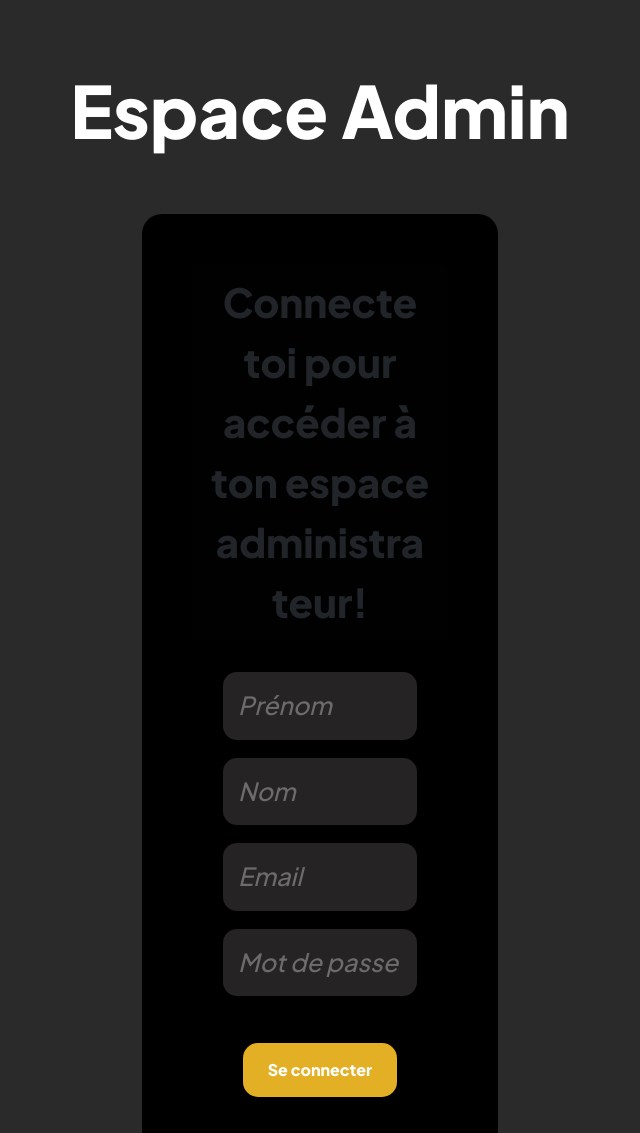
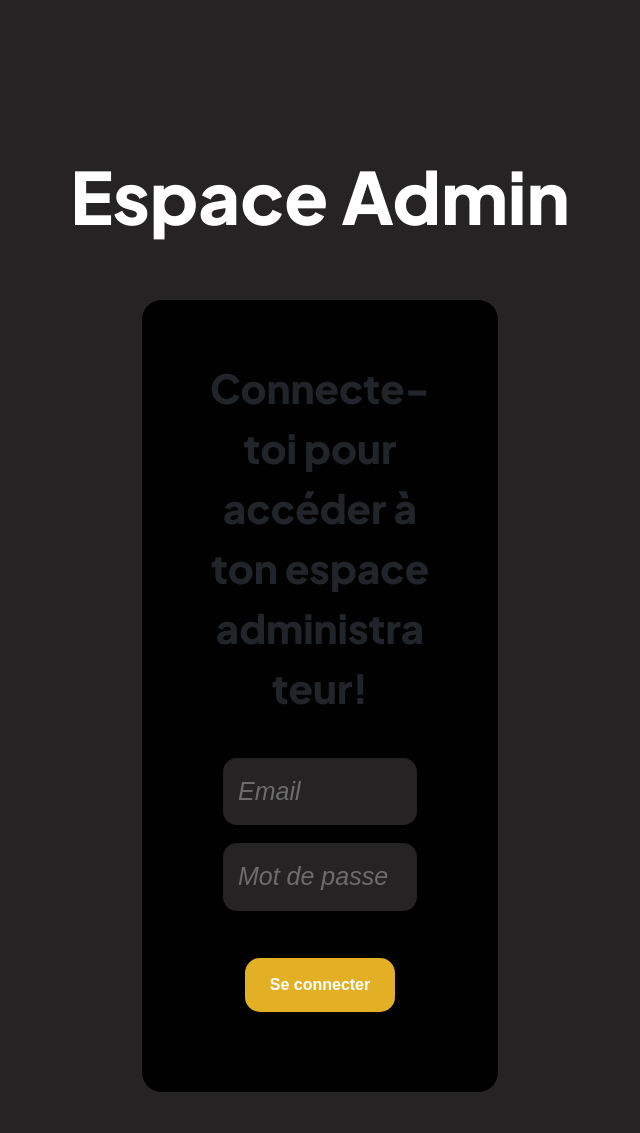
Before and after one commit to Razane1414/SAE301Public, a PHP site: page /SAE301Local/admin/login_admin.php in a window 1280 px wide. Shown: the whole page, without its empty margins (320-960 px from the left). Run offline with PHP 8.4, Linux system fonts and the light colour scheme.

Commit message:
nouvel login

```diff
--- a/admin/espace_admin.php
+++ b/admin/espace_admin.php
@@ -8,9 +8,7 @@ require_once '../class/Adherent.php';
 
 // Démarrer la session
 session_start();
-
-// Vérifier si l'utilisateur est connecté
-if (!isset($_SESSION['user_id'])) {
+if (!isset($_SESSION['admin_id'])) {
     header("Location: login_admin.php");
     exit();
 }
--- a/admin/login_admin.php
+++ b/admin/login_admin.php
@@ -1,5 +1,5 @@
 <?php
-session_start(); // Pour gérer les sessions utilisateur
+session_start(); // Démarrer la session
 
 // Inclusion du fichier contenant la classe Admin et la configuration de la base de données
 require_once '../config/config.php';
@@ -8,33 +8,28 @@ require_once '../class/Admin.php';
 // Gestion du formulaire de connexion
 $error_message = "";
 if ($_SERVER['REQUEST_METHOD'] === 'POST') {
-    $prenom = trim($_POST['prenom']);
-    $nom = trim($_POST['nom']);
     $email = trim($_POST['email']);
     $password = trim($_POST['password']);
 
-    // Vérification si l'admin existe avec cet email, nom et prénom
-    $sql = "SELECT * FROM admins WHERE prenom = ? AND nom = ? AND email = ?";
-    $stmt = $pdo->prepare($sql);
-    $stmt->execute([$prenom, $nom, $email]);
-    $admin = $stmt->fetch(PDO::FETCH_ASSOC);
-
+    // Vérification si l'email existe dans la base de données
+    $admin = Admin::emailExists($pdo, $email);
     if ($admin) {
         // Vérification du mot de passe
         if (password_verify($password, $admin['password'])) {
-            // Stockage des informations administrateur dans la session
+            // L'administrateur est authentifié, stocker ses informations dans la session
             $_SESSION['admin_id'] = $admin['id'];
             $_SESSION['admin_nom'] = $admin['nom'];
             $_SESSION['admin_prenom'] = $admin['prenom'];
+            $_SESSION['admin_email'] = $admin['email'];
 
-            // Redirection vers la page d'administration
+            // Redirection vers la page d'accueil ou tableau de bord
             header('Location: espace_admin.php');
-            exit();
+            exit;
         } else {
             $error_message = "Mot de passe incorrect.";
         }
     } else {
-        $error_message = "Aucun administrateur trouvé avec ces informations.";
+        $error_message = "Adresse e-mail non trouvée.";
     }
 }
 ?>
@@ -48,6 +43,7 @@ if ($_SERVER['REQUEST_METHOD'] === 'POST') {
     <link href="https://cdn.jsdelivr.net/npm/bootstrap@5.3.0-alpha1/dist/css/bootstrap.min.css" rel="stylesheet" integrity="sha384-KyZXEJxXHgU1nK4mBfFm9kgtVfVhXNdbD3TtWov2pzv56T2XT4D9vleK2U9vH8Xk" crossorigin="anonymous">
     <link href="https://fonts.googleapis.com/css2?family=Plus+Jakarta+Sans:wght@500;800&display=swap" rel="stylesheet">
     <link rel="stylesheet" href="../include/css/connexion.css">
+    <link rel="stylesheet" href="../include/css/home.css">
 </head>
 <body>
     <div class="container">
@@ -59,17 +55,10 @@ if ($_SERVER['REQUEST_METHOD'] === 'POST') {
             <div class="col-md-6 col-lg-4">
                 <div class="card">
                     <div class="card-header">
-                        Connecte toi pour accéder à ton espace administrateur!
+                        Connecte-toi pour accéder à ton espace administrateur!
                     </div>
                     <div class="card-body">
-                        <!-- Formulaire de connexion -->
                         <form method="POST">
-                            <div class="mb-3">
-                                <input type="text" class="form-control" name="prenom" placeholder="Prénom" required>
-                            </div>
-                            <div class="mb-3">
-                                <input type="text" class="form-control" name="nom" placeholder="Nom" required>
-                            </div>
                             <div class="mb-3">
                                 <input type="email" class="form-control" name="email" placeholder="Email" required>
                             </div>
@@ -79,7 +68,6 @@ if ($_SERVER['REQUEST_METHOD'] === 'POST') {
                             <button type="submit" class="btn btn-primary">Se connecter</button>
                         </form>
 
-                        <!-- Affichage des messages d'erreur -->
                         <?php if (!empty($error_message)) { ?>
                             <div class="alert alert-danger mt-3" role="alert">
                                 <?php echo htmlspecialchars($error_message); ?>
```
